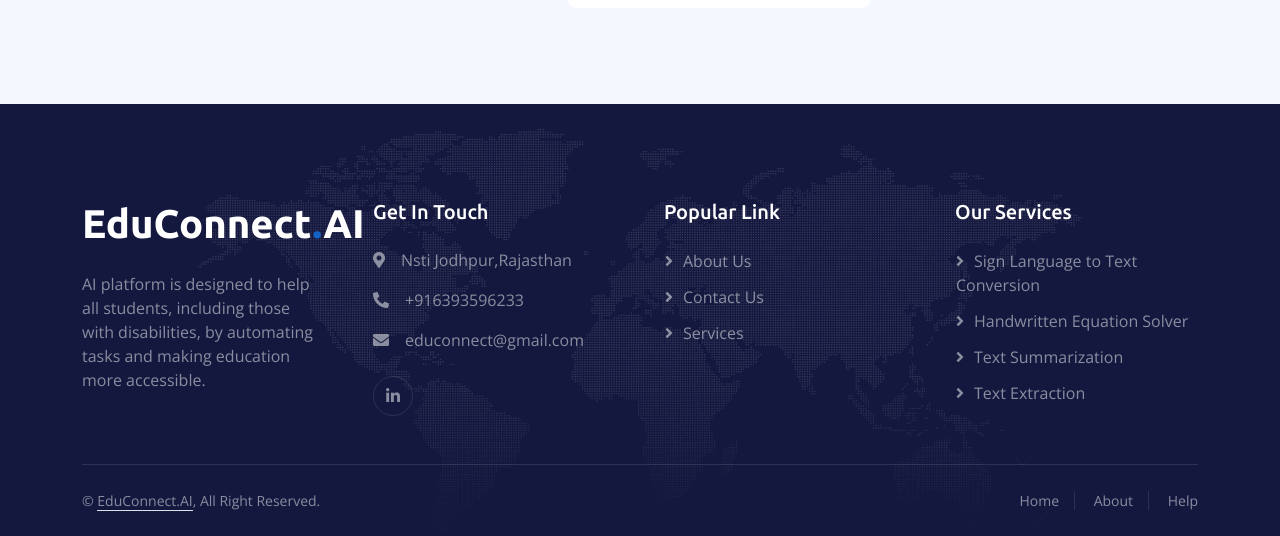
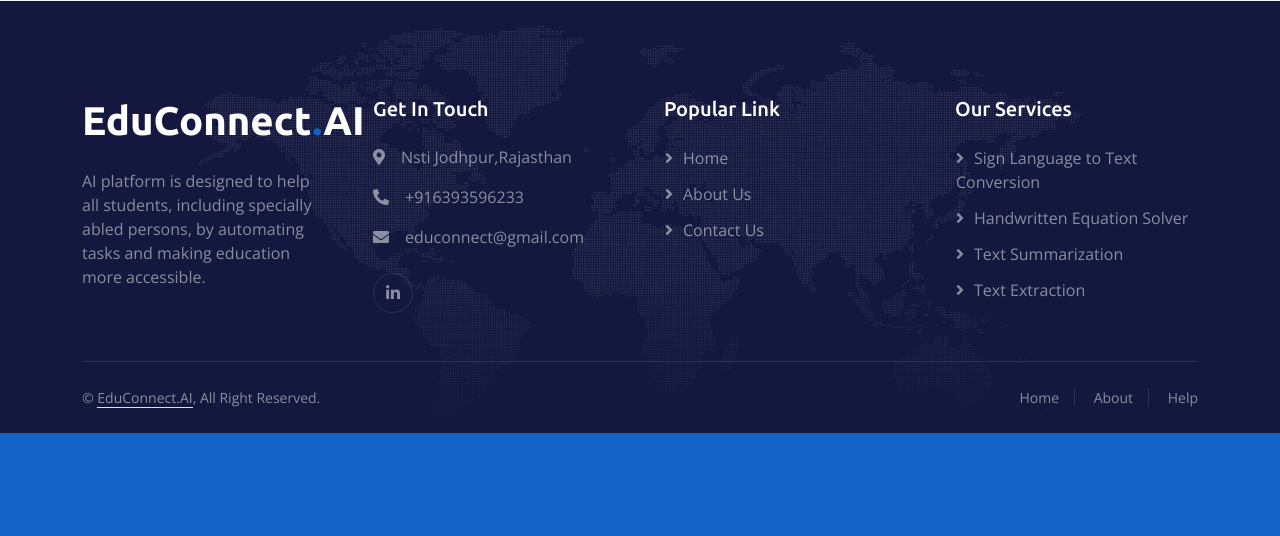
Before and after one commit to Shubhangi-vyas/Educonnect.Ai, a Flask app: page /about in a window 1280 px wide. Shown: the part 2757-3293 px from the top of the page. After the commit the page ends 3190 px from the top, so only its background shows below. Run offline with Flask 3, Linux system fonts and the light colour scheme; some libraries are stand-ins or nearby versions.

Commit message:
Update about.html

```diff
--- a/templates/about.html
+++ b/templates/about.html
@@ -5,7 +5,7 @@
 
 
     <meta charset="utf-8">
-    <title>AI.Tech - Artificial Intelligence HTML Template</title>
+    <title>Educonnect.AI</title>
 
     <!-- Favicon -->
     <link href="{{ url_for('static', filename='img/favicon.ico') }}" rel="icon">
@@ -50,7 +50,7 @@
     <div class="container-fluid sticky-top">
         <div class="container">
             <nav class="navbar navbar-expand-lg navbar-dark p-0">
-                <a href="/" class="navbar-brand">
+                <a href="/index" class="navbar-brand">
                     <h1 class="text-white">EduConnect<span class="text-dark">.</span>AI</h1>
                 </a>
                 <button type="button" class="navbar-toggler ms-auto me-0" data-bs-toggle="collapse"
@@ -59,7 +59,7 @@
                 </button>
                 <div class="collapse navbar-collapse" id="navbarCollapse">
                     <div class="navbar-nav ms-auto">
-                        <a href="/" class="nav-item nav-link active">Home</a>
+                        <a href="/index" class="nav-item nav-link active">Home</a>
                         <a href="/about" class="nav-item nav-link">About</a>
                         <!-- <a href="service.html" class="nav-item nav-link">Services</a>
                         <a href="project.html" class="nav-item nav-link">Projects</a> -->
@@ -74,9 +74,20 @@
                             </div>
                         </div>
                         <a href="/contact" class="nav-item nav-link">Contact</a>
+                        <div class="nav-item dropdown username" >
+                            {% if session['username'] %}
+                            <a href="#" class="nav-link dropdown-toggle" data-bs-toggle="dropdown"><i class="fa fa-user"></i>
+                                Welcome, {{ session['username'] }}
+                            </a>
+                            <div class="dropdown-menu bg-light mt-2">
+                                <a href="/logout" class="dropdown-item">Logout</a>
+                            </div>
+                            {% else %}
+                            <a href="/login" class="nav-link">Please log in</a>
+                            {% endif %}
+                        </div>
                     </div>
-                    <butaton type="button" class="btn text-white p-0 d-none d-lg-block" data-bs-toggle="modal"
-                        data-bs-target="#searchModal"><i class="fa fa-search"></i></butaton>
+
                 </div>
             </nav>
         </div>
@@ -142,7 +153,7 @@
                 <div class="col-lg-6 wow fadeIn" data-wow-delay="0.5s">
                     <div class="btn btn-sm border rounded-pill text-primary px-3 mb-3">About Us</div>
                     <h1 class="mb-4">Making Learning Easier for Everyone with AI</h1>
-                    <p class="mb-4">Our AI platform is designed to help all students, including those with disabilities,
+                    <p class="mb-4">Our AI platform is designed to help all students, including those with specially abled persons,
                         by automating tasks and making education more accessible. We simplify learning, so students can
                         spend more time focusing on their studies and less on the busywork.</p>
                     <p class="mb-4">Our goal is to empower every learner, making education seamless and inclusive for
@@ -201,7 +212,7 @@
                         <div class="btn-sm-square bg-white text-primary rounded-circle me-3">
                             <i class="fa fa-check"></i>
                         </div>
-                        <span> <b>Individuals with Disabilities</b> :-Access and communicate with inclusive AI
+                        <span> <b>Individuals with specially abled persons</b> :-Access and communicate with inclusive AI
                             tools.</span>
                     </div>
                     <!-- <div class="row g-4 pt-3">
@@ -255,15 +266,17 @@
                                 <div class="col-12 wow fadeIn" data-wow-delay="0.1s">
                                     <div class="team-item bg-white text-center rounded p-4 pt-0">
                                         <img class="img-fluid rounded-circle p-4"
-                                            src="{{ url_for('static', filename='img/team-1.jpg') }}" alt="">
+                                            src="{{ url_for('static', filename='img/Sv1.png') }}" alt="">
 
                                         <h5 class="mb-0">Shubhangi vyas</h5>
                                         <small>Team Leader</small>
                                         <div class="d-flex justify-content-center mt-3">
-                                            <a class="btn btn-square btn-primary m-1" href=""><i
+                                            <a class="btn btn-square btn-primary m-1"
+                                                href="https://github.com/Shubhangi-vyas" target="_blank"><i
                                                     class="fab fa-github"></i></a>
 
-                                            <a class="btn btn-square btn-primary m-1" href=""><i
+                                            <a class="btn btn-square btn-primary m-1"
+                                                href="http://www.linkedin.com/in/shubhangivyas" target="_blank"><i
                                                     class="fab fa-linkedin-in"></i></a>
                                         </div>
                                     </div>
@@ -271,15 +284,17 @@
                                 <div class="col-12 wow fadeIn" data-wow-delay="0.5s">
                                     <div class="team-item bg-white text-center rounded p-4 pt-0">
                                         <img class="img-fluid rounded-circle p-4"
-                                            src="{{ url_for('static', filename='img/team-1.jpg') }}" alt="">
+                                            src="{{ url_for('static', filename='img/suvrat.jpg') }}" alt="">
 
                                         <h5 class="mb-0">Suvrat verma</h5>
                                         <small>Team Memeber</small>
                                         <div class="d-flex justify-content-center mt-3">
-                                            <a class="btn btn-square btn-primary m-1" href=""><i
+                                            <a class="btn btn-square btn-primary m-1"
+                                                href="https://github.com/iamsuvratverma" target="_blank"><i
                                                     class="fab fa-github"></i></a>
 
-                                            <a class="btn btn-square btn-primary m-1" href=""><i
+                                            <a class="btn btn-square btn-primary m-1"
+                                                href="https://www.linkedin.com/in/suvratverma/" target="_blank"><i
                                                     class="fab fa-linkedin-in"></i></a>
                                         </div>
                                     </div>
@@ -291,16 +306,18 @@
                                 <div class="col-12 wow fadeIn" data-wow-delay="0.3s">
                                     <div class="team-item bg-white text-center rounded margin pt-4">
                                         <img class="img-fluid rounded-circle p-4"
-                                            src="{{ url_for('static', filename='img/team-3.jpg') }}" alt="">
+                                            src="{{ url_for('static', filename='img/him.jpg') }}" width="300px" alt="">
 
                                         <h5 class="mb-0">Himanshu singh patel </h5>
                                         <small>Team Member</small>
                                         <div class="d-flex justify-content-center mt-3 mb-3">
-                                            <a class="btn btn-square btn-primary m-1" href=""><i
+                                            <a class="btn btn-square btn-primary m-1"
+                                                href="https://github.com/Iamhimanshusinghpatel" target="_blank"><i
                                                     class="fab fa-github"></i></a>
 
-                                            <a class="btn btn-square btn-primary m-1" href=""><i
-                                                    class="fab fa-linkedin-in"></i></a>
+                                            <a class="btn btn-square btn-primary m-1"
+                                                href="https://www.linkedin.com/in/himanshu-singh-patel-9878a5284/"
+                                                target="_blank"><i class="fab fa-linkedin-in"></i></a>
                                         </div>
                                     </div>
                                 </div>
@@ -323,7 +340,7 @@
                     <a href="index.html" class="d-inline-block mb-3">
                         <h1 class="text-white">EduConnect<span class="text-primary">.</span>AI</h1>
                     </a>
-                    <p class="mb-0">AI platform is designed to help all students, including those with disabilities, by
+                    <p class="mb-0">AI platform is designed to help all students, including specially abled persons, by
                         automating tasks and making education more accessible.</p>
                 </div>
                 <div class="col-md-6 col-lg-3 wow fadeIn" data-wow-delay="0.3s">
@@ -337,16 +354,17 @@
                 </div>
                 <div class="col-md-6 col-lg-3 wow fadeIn" data-wow-delay="0.5s">
                     <h5 class="text-white mb-4">Popular Link</h5>
-                    <a class="btn btn-link" href="">About Us</a>
-                    <a class="btn btn-link" href="">Contact Us</a>
-                    <a class="btn btn-link" href="">Services</a>
+                    <a class="btn btn-link" href="/index">Home</a>
+                    <a class="btn btn-link" href="/about">About Us</a>
+                    <a class="btn btn-link" href="/contact">Contact Us</a>
+
                 </div>
                 <div class="col-md-6 col-lg-3 wow fadeIn" data-wow-delay="0.7s">
                     <h5 class="text-white mb-4">Our Services</h5>
-                    <a class="btn btn-link" href="">Sign Language to Text Conversion</a>
-                    <a class="btn btn-link" href="">Handwritten Equation Solver</a>
-                    <a class="btn btn-link" href="">Text Summarization</a>
-                    <a class="btn btn-link" href="">Text Extraction</a>
+                    <a class="btn btn-link" href="/signlang">Sign Language to Text Conversion</a>
+                    <a class="btn btn-link" href="/equation">Handwritten Equation Solver</a>
+                    <a class="btn btn-link" href="/textext">Text Summarization</a>
+                    <a class="btn btn-link" href="/textsum">Text Extraction</a>
                 </div>
             </div>
         </div>
@@ -355,7 +373,6 @@
                 <div class="row">
                     <div class="col-md-6 text-center text-md-start mb-3 mb-md-0">
                         &copy; <a class="border-bottom" href="#">EduConnect.AI</a>, All Right Reserved.
-
                     </div>
                     <div class="col-md-6 text-center text-md-end">
                         <div class="footer-menu">
```
